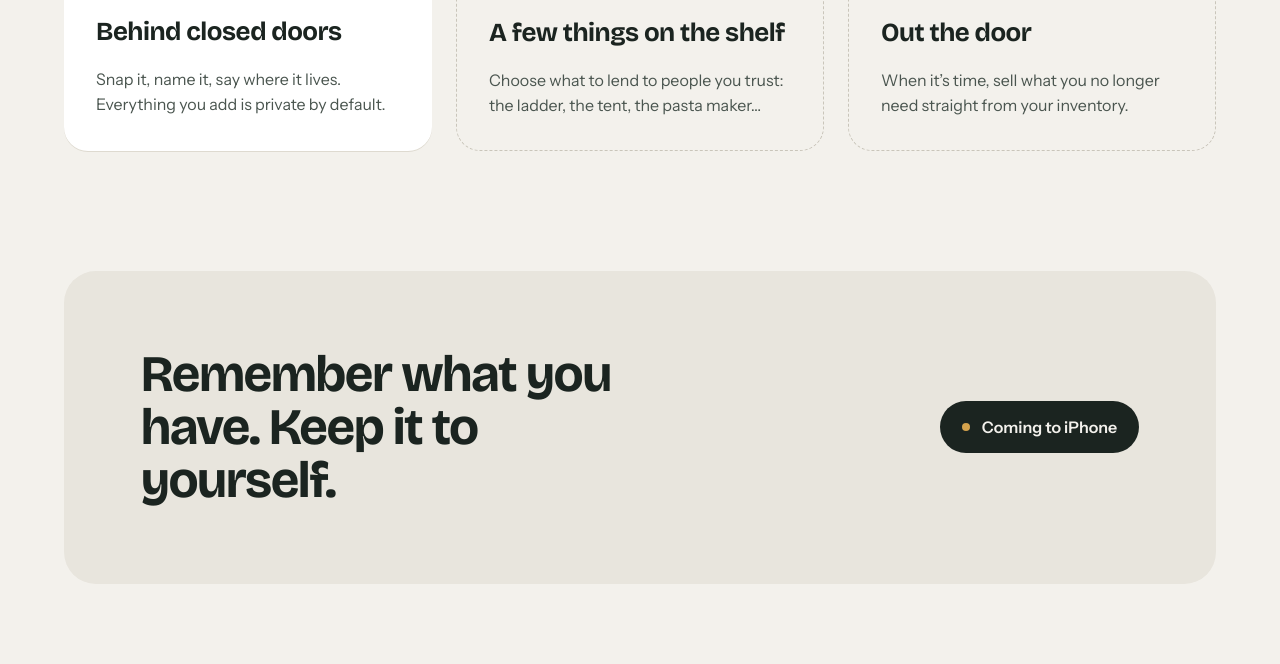
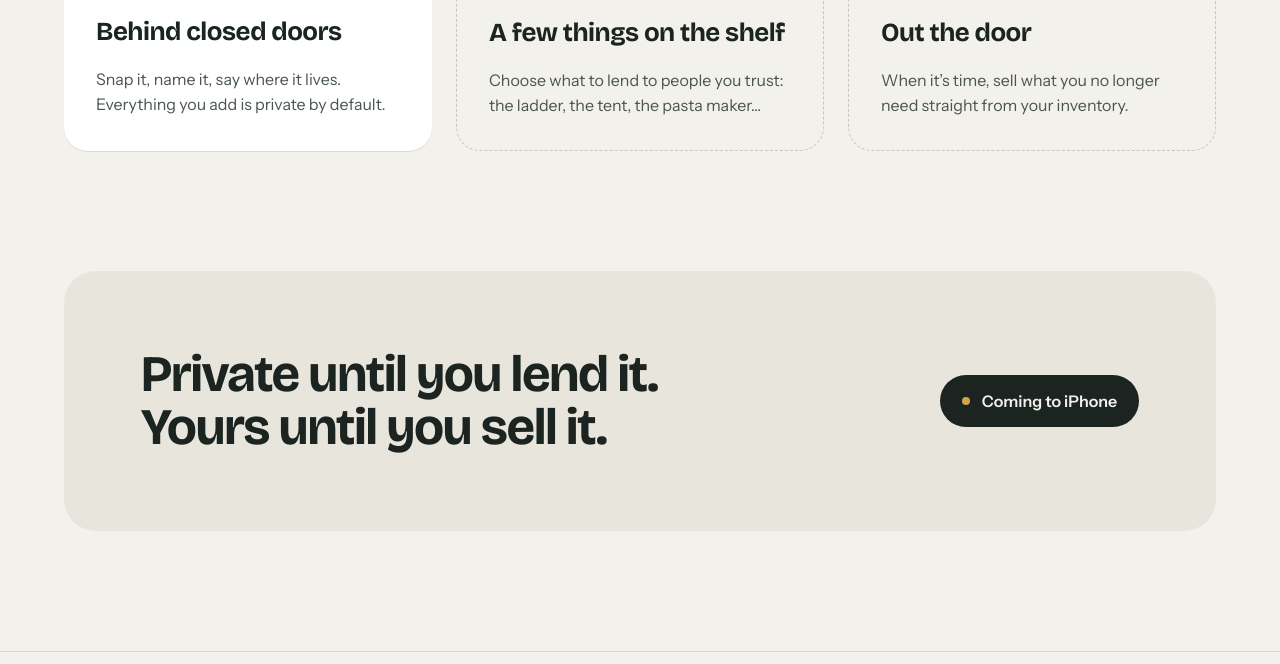
Before and after one commit to chtitoon/hutch, an Astro site in the folder apps/web/: page / in a window 1280 px wide. Shown: the part 1894-2558 px from the top of the page. Built offline with nearby package versions, Linux system fonts and the light colour scheme; Astro itself is replaced by a stand-in of ours.

Commit message:
Closing line: "Private until you lend it. Yours until you sell it." (#24)

```diff
--- a/apps/web/src/pages/index.astro
+++ b/apps/web/src/pages/index.astro
@@ -70,7 +70,7 @@ const stages = [
 
   <section class="container closing-wrap">
     <div class="closing">
-      <h2 class="closing-title">Remember what you have. Keep it to yourself.</h2>
+      <h2 class="closing-title">Private until you lend it. Yours until you sell it.</h2>
       <AppStoreLink label="Coming to iPhone" />
     </div>
   </section>
```
